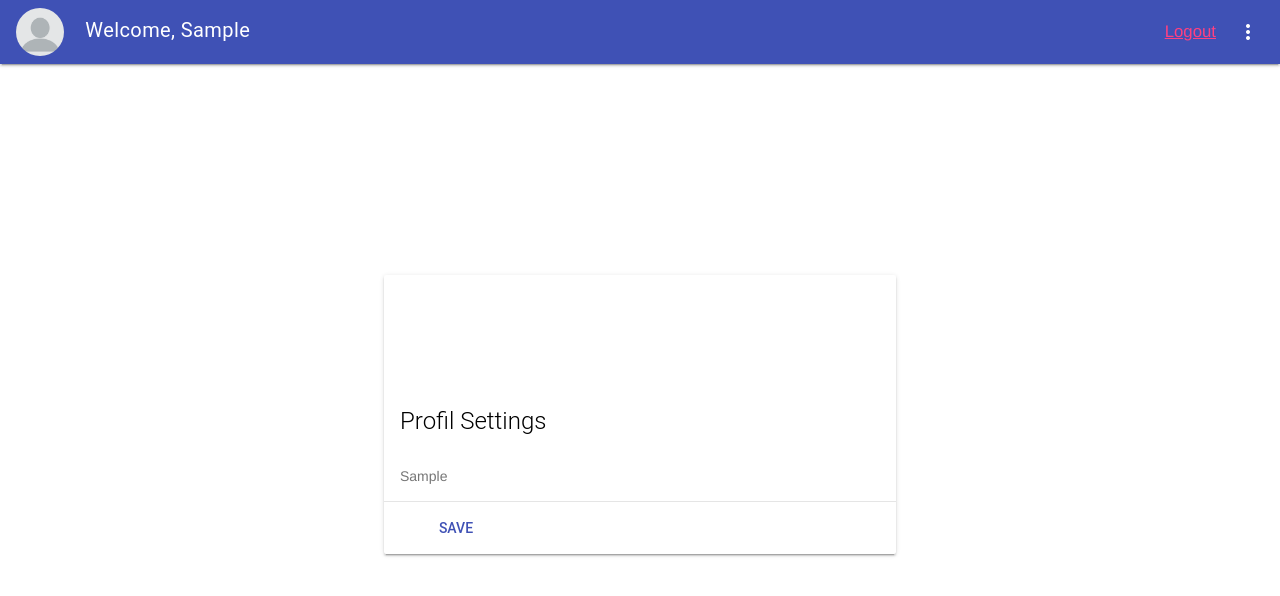
After one commit to BastiEbel/django_chat_app, a Django app: page /profil/ in a window 1280 px wide. The commit adds this page. Shown: the top 596 px of the page. Run offline with Django 4.2, Linux system fonts and the light colour scheme; the visitor is signed in with stand-in values (Sample User, id 1).

Commit message:
many changes

```diff
--- a/django_chat_app/chat/templates/auth/register.html
+++ b/django_chat_app/chat/templates/auth/register.html
@@ -21,6 +21,8 @@
             <div class="login-container"><button>Register</button></div>
             {% if wrongPassword %}
             <p>Please write the same password</p>
+            {% endif %}{% if wrongUsername %}
+            <p>Username already exists.</p>
             {% endif %}
         </div>
     </div>
--- a/django_chat_app/chat/templates/chat/index.html
+++ b/django_chat_app/chat/templates/chat/index.html
@@ -19,7 +19,7 @@
     {% endfor %}
 </div>
 
-<form onsubmit="sendMessage(); return false;" method="POST">
+<form onsubmit="sendMessage(event);" method="POST">
     {% csrf_token %}
     <div class="mdl-textfield mdl-js-textfield mdl-textfield--floating-label">
         <input class="mdl-textfield__input" name="textmessage" type="text " id="messageField">
--- /dev/null
+++ b/django_chat_app/chat/templates/chat/profile.html
@@ -0,0 +1,15 @@
+{% extends "base.html" %} {% block content %} {% if request.user.is_authenticated %}
+<div class="demo-card-wide mdl-card mdl-shadow--2dp">
+    <div class="mdl-card__title">
+        <h2 class="mdl-card__title-text">Profil Settings</h2>
+    </div>
+    <div class="mdl-card__supporting-text">
+        <span>{{ request.user.first_name }}</span>
+    </div>
+    <div class="mdl-card__actions mdl-card--border">
+        <a class="mdl-button mdl-button--colored mdl-js-button mdl-js-ripple-effect">
+        Save
+      </a>
+    </div>
+</div>
+{% endif %} {% endblock %}
--- a/django_chat_app/chat/views.py
+++ b/django_chat_app/chat/views.py
@@ -21,6 +21,12 @@ def index(request):
     chatMessages = Message.objects.filter(chat__id=1)
     return render(request, 'chat/index.html', {'messages': chatMessages})
 
+def profile_view(request):
+    if request.method == 'GET':
+        user_email = request.user.email
+        user_firstname = request.user.first_name
+        user_lastname = request.user.last_name
+        return render(request, 'chat/profile.html', {'email': user_email, 'firstname': user_firstname, 'lastname': user_lastname})
 
 def login_view(request):
     """
@@ -42,6 +48,8 @@ def register_view(request):
     """
     redirect = request.POST.get('next', '/')
     if request.method == 'POST':
+        if User.objects.filter(username = request.POST.get('username')).first():
+            return render(request, 'auth/register.html', {'wrongUsername': True})
         if request.POST.get('password') == request.POST.get('confirm_password'):
             user = User.objects.create_user(username=request.POST.get('username'), first_name=request.POST.get('first_name'), last_name=request.POST.get('last_name'),
             email=request.POST.get('email'), password=request.POST.get('password'))
--- a/django_chat_app/django_chat_app/urls.py
+++ b/django_chat_app/django_chat_app/urls.py
@@ -16,11 +16,12 @@ Including another URLconf
 from django.contrib import admin
 from django.urls import path
 
-from chat.views import index, login_view, register_view, logout_view
+from chat.views import index, profile_view, login_view, register_view, logout_view
 
 urlpatterns = [
     path('admin/', admin.site.urls),
     path('', index),
+    path('profil/', profile_view),
     path('logout/', logout_view),
     path('login/', login_view),
     path('register/', register_view),
--- /dev/null
+++ b/django_chat_app/static/css/profil.css
@@ -0,0 +1,12 @@
+.demo-card-wide.mdl-card {
+    width: 512px;
+}
+
+.demo-card-wide>.mdl-card__title {
+    color: black;
+    height: 176px;
+}
+
+.demo-card-wide>.mdl-card__menu {
+    color: black;
+}
--- a/django_chat_app/static/css/style.css
+++ b/django_chat_app/static/css/style.css
@@ -4,6 +4,28 @@
     justify-content: center;
     align-items: center;
     flex-direction: column;
+}
+
+.mdl-layout__header-row {
+    padding-right: 16px !important;
+    padding-left: 16px !important;
+}
+
+.menu-link {
+    color: black;
+    text-decoration: none;
+}
+
+.profil-img {
+    height: 48px !important;
+    width: 48px !important;
+    border-radius: 50% !important;
+    margin-right: 16px !important;
+}
+
+.mdl-button {
+    width: 32px !important;
+    margin-left: 16px !important;
 }
 
 .color-gray {
--- a/django_chat_app/static/js/send-message.js
+++ b/django_chat_app/static/js/send-message.js
@@ -1,6 +1,7 @@
 let logJson;
 
-async function sendMessage() {
+async function sendMessage(event) {
+    event.preventDefault();
     let fd = new FormData();
     let token = document.querySelector('[name=csrfmiddlewaretoken]').value;
     let date = new Date();
@@ -75,7 +76,7 @@ async function loginUser() {
             body: fd
         });
 
-        loginjson = await response.json();
+        let loginjson = await response.json();
         logJson = JSON.parse(loginjson);
         console.log('json is:', logJson);
     } catch (e) {
--- a/django_chat_app/templates/base.html
+++ b/django_chat_app/templates/base.html
@@ -8,6 +8,7 @@
     <link rel="stylesheet" href="https://fonts.googleapis.com/icon?family=Material+Icons">
     <link rel="stylesheet" href="https://code.getmdl.io/1.3.0/material.indigo-pink.min.css"> {% load static %}
     <link rel="stylesheet" href="{% static 'css/style.css' %}">
+    <link rel="stylesheet" href="{% static 'css/profil.css' %}">
     <script src="{% static 'js/send-message.js' %}"></script>
     <script src="{% static 'js/delete-cookie.js' %}"></script>
     <script defer src="https://code.getmdl.io/1.3.0/material.min.js"></script>
@@ -22,6 +23,7 @@
                 <!-- Title -->
                 <span class="mdl-layout-title">
                 {% if request.user.is_authenticated %}
+                <img class="profil-img" src="{% static 'img/profile.png' %}">
                 Welcome, {{ request.user.first_name }}
 
                 {% else %}
@@ -33,22 +35,21 @@
                 <!-- Navigation. We hide it in small screens. -->
                 <nav class="mdl-navigation mdl-layout--large-screen-only">
                     {% if request.user.is_authenticated %}
-                    <a href="/logout" onclick="deleteCSRFToken()">Logout</a> {% else %}
+                    <a href="/logout" onclick="deleteCSRFToken()">Logout</a>
+                    <!-- Right aligned menu below button -->
+                    <button id="demo-menu-lower-right" class="mdl-button mdl-js-button mdl-button--icon">
+                      <i class="material-icons">more_vert</i>
+                    </button>
+
+                    <ul class="mdl-menu mdl-menu--bottom-right mdl-js-menu mdl-js-ripple-effect" for="demo-menu-lower-right">
+                        <li class="mdl-menu__item"><a id="show-dialog" class="menu-link" href="/profil">Profile</a></li>
+                        <li class="mdl-menu__item"><a class="menu-link" href="/logout" onclick="deleteCSRFToken()">Logout</a></li>
+                    </ul> {% else %}
                     <a href="/register">Register</a> {% endif %}
                 </nav>
             </div>
         </header>
-        {% if request.user.is_authenticated %}
-        <div class="mdl-layout__drawer">
-            <span class="mdl-layout-title">Title</span>
-            <nav class="mdl-navigation">
-                <a class="mdl-navigation__link" href="">Link</a>
-                <a class="mdl-navigation__link" href="">Link</a>
-                <a class="mdl-navigation__link" href="">Link</a>
-                <a class="mdl-navigation__link" href="">Link</a>
-            </nav>
-        </div>
-        {% endif %}
+        {% if request.user.is_authenticated %} {% endif %}
         <main class="mdl-layout__content">
             <div class="page-content">
                 {% block content %} {% endblock %}
```
Also changed, not shown: django_chat_app/static/img/profile.png (added).
